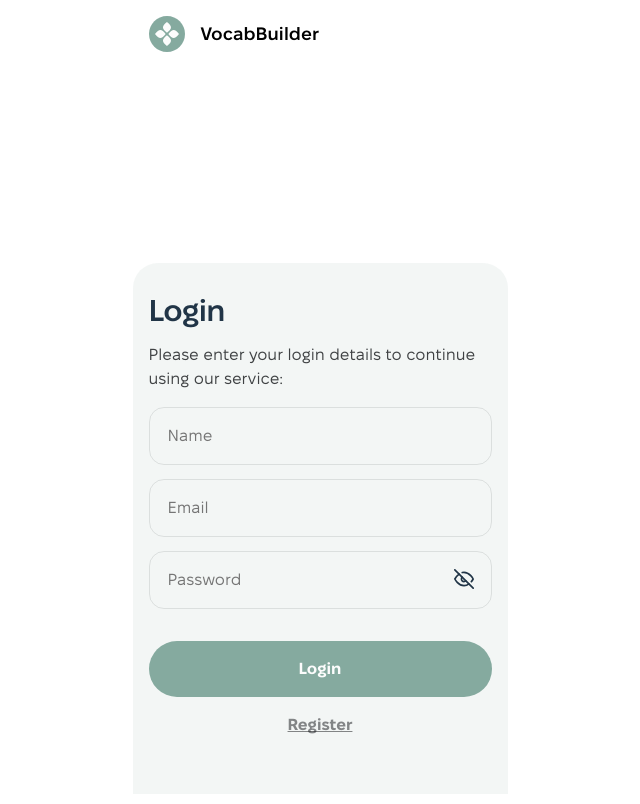
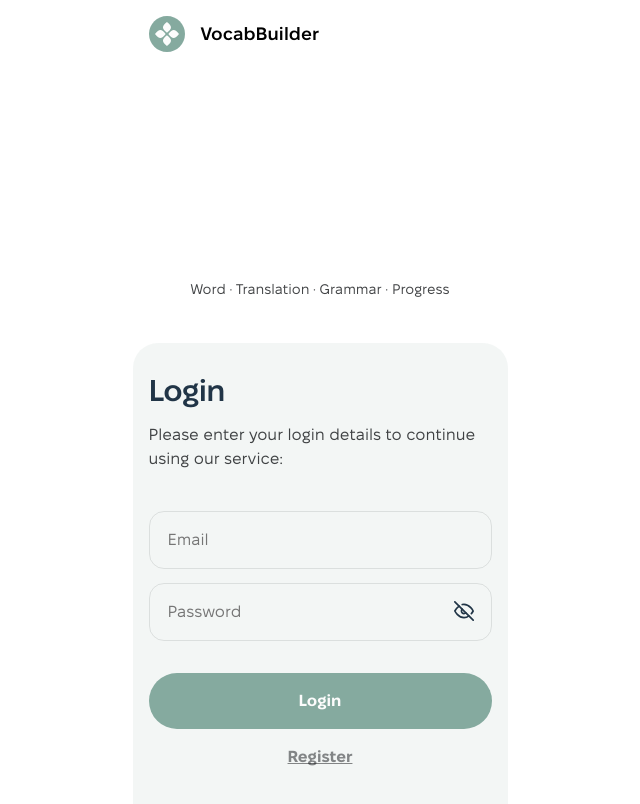
Before and after one commit to yurikorock/VocabBuilder, a React (Vite) app: page /login in a window 1280 px wide. Shown: the top 804 px of the page, without its empty margins (320-960 px from the left). Built offline with nearby package versions, Linux system fonts and the light colour scheme.

Commit message:
fix: edit LoginPage

```diff
--- a/src/components/LoginForm/LoginForm.module.css
+++ b/src/components/LoginForm/LoginForm.module.css
@@ -12,7 +12,7 @@
     display: flex;
     flex-direction: column;
     gap: 16px;
-    margin-bottom: 16px;
+    margin-bottom: 40px;
 }
 
 .title,
@@ -80,7 +80,7 @@
     all: unset;
     position: absolute;
     right: 18px;
-    top: 162px;
+    top: 90px;
     outline: none;
     cursor: pointer;
 }
--- a/src/components/LoginForm/LoginForm.tsx
+++ b/src/components/LoginForm/LoginForm.tsx
@@ -5,14 +5,14 @@ import css from "./LoginForm.module.css";
 import { useEffect, useState, type JSX } from "react";
 import { NavLink, useNavigate } from "react-router-dom";
 
-import { register as registerUser } from "../../redux/auth/operation";
+import { logIn } from "../../redux/auth/operation";
 import { useAppDispatch, useAppSelector } from "../../redux/store";
 import { selectIsLoggedIn } from "../../redux/auth/selectors";
 import { FiEye, FiEyeOff } from "react-icons/fi";
 
 const schema = yup
   .object({
-    name: yup.string().required("Name is required"),
+
     email: yup
       .string()
       .matches(/^\w+@[a-zA-Z_]+?\.[a-zA-Z]{2,3}$/, "Invalid email format")
@@ -30,7 +30,7 @@ const schema = yup
   .required();
 
 interface FormData {
-  name: string;
+
   email: string;
   password: string;
 }
@@ -50,12 +50,12 @@ export default function LoginForm(): JSX.Element {
     resolver: yupResolver(schema),
   });
 
-  const watchName = watch("name");
+
   const watchEmail = watch("email");
   const watchPassword = watch("password");
 
   const onSubmit = (data: FormData) => {
-    dispatch(registerUser(data));
+    dispatch(logIn(data));
     console.log(data);
   };
 
@@ -77,15 +77,6 @@ export default function LoginForm(): JSX.Element {
       {/* /* ** FORM ** */}
       <form onSubmit={handleSubmit(onSubmit)} className={css.register_form}>
         <div className={css.input_wrap}>
-          <input
-            type="text"
-            placeholder="Name"
-            {...register("name")}
-            className={`${css.input_form} ${errors.name ? css.error : ""} ${
-              !errors.name && watchName ? css.correct : ""
-            }  `}
-          />
-          {errors.name && <p>{errors.name.message}</p>}
           <input
             type="email"
             placeholder="Email"
--- a/src/components/RegistrationForm/RegistrationForm.module.css
+++ b/src/components/RegistrationForm/RegistrationForm.module.css
@@ -80,7 +80,7 @@
     all: unset;
     position: absolute;
     right: 18px;
-    top: 162px;
+    top: 164px;
     outline: none;
     cursor: pointer;
 }
--- /dev/null
+++ b/src/pages/LoginPage/LoginPage.module.css
@@ -0,0 +1,11 @@
+.hero_wrap {
+    margin-bottom: 16px;
+}
+.support_text{
+font-weight: 400;
+font-size: 14px;
+text-align: center;
+color: rgba(18, 20, 23, 0.8);
+margin-bottom: 43px;
+min-width: 283px;
+}
--- a/src/pages/LoginPage/LoginPage.tsx
+++ b/src/pages/LoginPage/LoginPage.tsx
@@ -1,14 +1,17 @@
-import Header from "../../components/Header/Header"
-import Hero from "../../components/Hero/Hero"
-import LoginForm from "../../components/LoginForm/LoginForm"
+import Header from "../../components/Header/Header";
+import Hero from "../../components/Hero/Hero";
+import LoginForm from "../../components/LoginForm/LoginForm";
+import css from "./LoginPage.module.css";
 
 export default function LoginPage() {
   return (
     <>
-    <Header/>
-    <Hero/>
-    <LoginForm/>
-
+      <Header />
+      <section className={css.hero_wrap}>
+        <Hero />
+      </section>
+      <h3 className={css.support_text}>Word · Translation · Grammar · Progress</h3>
+      <LoginForm />
     </>
   );
 }
```
